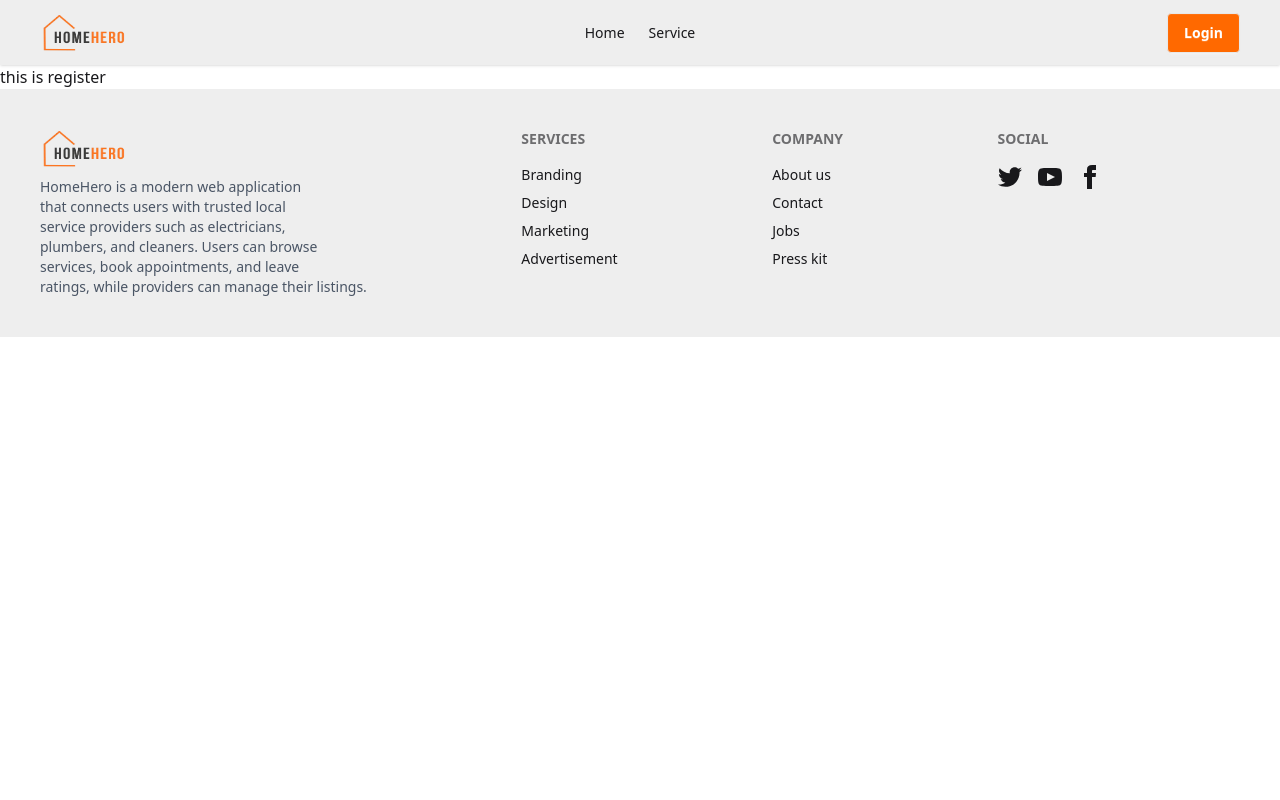
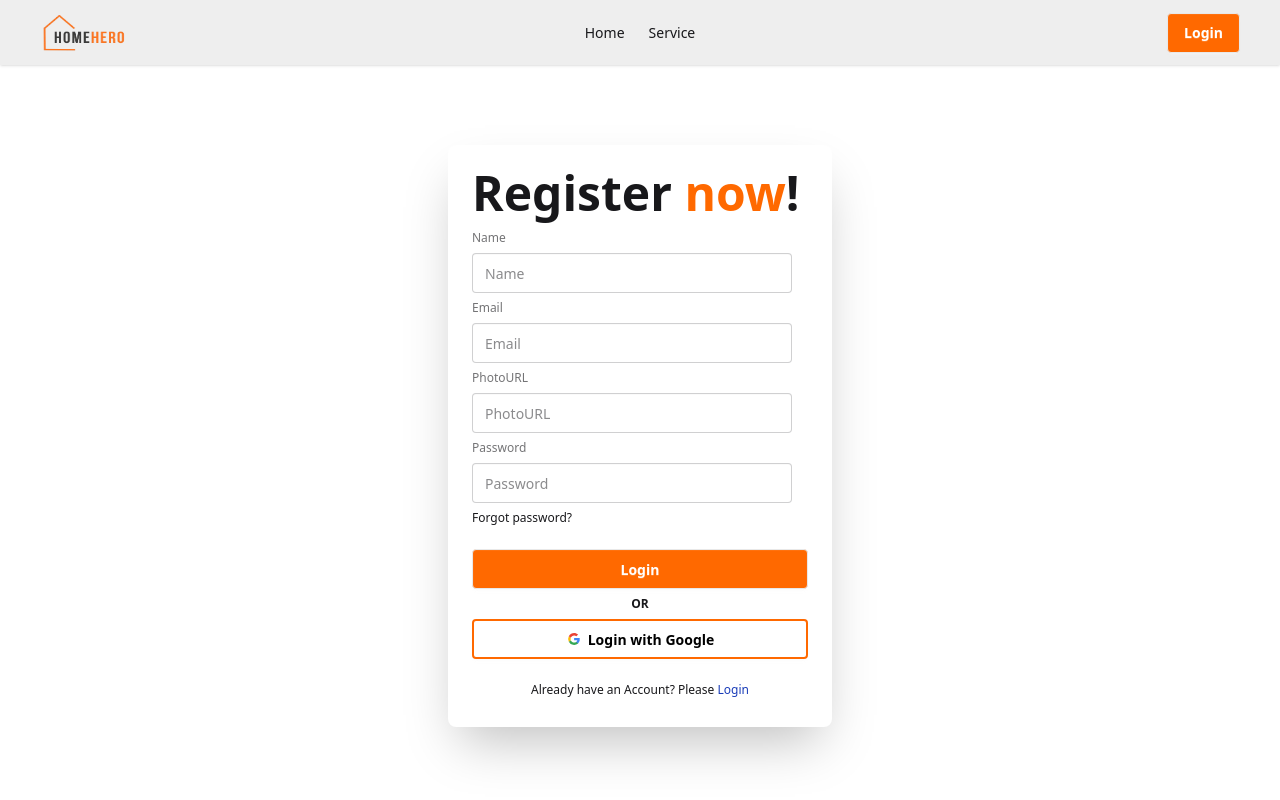
Before and after one commit to amjad-hussen/HomeHero-client, a React (Vite) app: page /register in a window 1280 px wide. Shown: the top 800 px of the page. Built offline with nearby package versions, Linux system fonts and the light colour scheme.

Commit message:
registration page succcessfully designed

```diff
--- a/src/Pages/Login/Login.jsx
+++ b/src/Pages/Login/Login.jsx
@@ -9,7 +9,7 @@
         const email = e.target.email.value;
         const password = e.target.password.value;
 
-        const userInfo = ({ email, password })
+        console.log(email, password)
 
 
     }
@@ -40,7 +40,7 @@
                             Login with Google
                         </button>
 
-                        <p className='mt-4'>You don't have any Account? Please <Link className='text-blue-800 hover:underline' to={'/register'}>Register</Link></p>
+                        <p className='mt-4 text-center'>You don't have any Account? Please <Link className='text-blue-800 hover:underline' to={'/register'}>Register</Link></p>
                     </fieldset>
                 </form>
             </div>
--- a/src/Pages/Register/Register.jsx
+++ b/src/Pages/Register/Register.jsx
@@ -1,9 +1,54 @@
 import React from 'react';
+import { Link } from 'react-router';
 
 const Register = () => {
+
+    const handleRegister = e => {
+        e.preventDefault();
+
+        const name = e.target.name.value;
+        const email = e.target.email.value;
+        const photo = e.target.photo.value;
+        const password = e.target.password.value;
+
+        console.log(name, email, password, photo)
+    }
+
     return (
-        <div>
-            <h1>this is register</h1>
+        <div className="card bg-base-100 w-full max-w-sm shrink-0 shadow-2xl mx-auto my-20">
+            <div className="card-body">
+                <h1 className="text-5xl font-bold">Register <span className='text-orange-500'>now</span>!</h1>
+                <form onSubmit={handleRegister}>
+                    <fieldset className="fieldset">
+
+                        <label className="label">Name</label>
+                        <input type="text" name='name' className="input" placeholder="Name" />
+
+                        <label className="label">Email</label>
+                        <input type="email" name='email' className="input" placeholder="Email" />
+
+                        <label className="label">PhotoURL</label>
+                        <input type="text" name='photo' className="input" placeholder="PhotoURL" />
+
+
+                        <label className="label">Password</label>
+                        <input type="password" name='password' className="input" placeholder="Password" />
+
+                        <div><a className="link link-hover">Forgot password?</a></div>
+
+                        <button className="btn text-white font-bold mt-4 bg-orange-500 hover:bg-orange-600">Login</button>
+
+                        <p className='text-center font-bold '>OR</p>
+
+                        <button className="btn bg-white text-black border-2 border-orange-500">
+                            <svg aria-label="Google logo" width="16" height="16" xmlns="http://www.w3.org/2000/svg" viewBox="0 0 512 512"><g><path d="m0 0H512V512H0" fill="#fff"></path><path fill="#34a853" d="M153 292c30 82 118 95 171 60h62v48A192 192 0 0190 341"></path><path fill="#4285f4" d="m386 400a140 175 0 0053-179H260v74h102q-7 37-38 57"></path><path fill="#fbbc02" d="m90 341a208 200 0 010-171l63 49q-12 37 0 73"></path><path fill="#ea4335" d="m153 219c22-69 116-109 179-50l55-54c-78-75-230-72-297 55"></path></g></svg>
+                            Login with Google
+                        </button>
+
+                        <p className='mt-4 text-center'>Already have an Account? Please <Link className='text-blue-800 hover:underline' to={'/login'}>Login</Link></p>
+                    </fieldset>
+                </form>
+            </div>
         </div>
     );
 };
```
